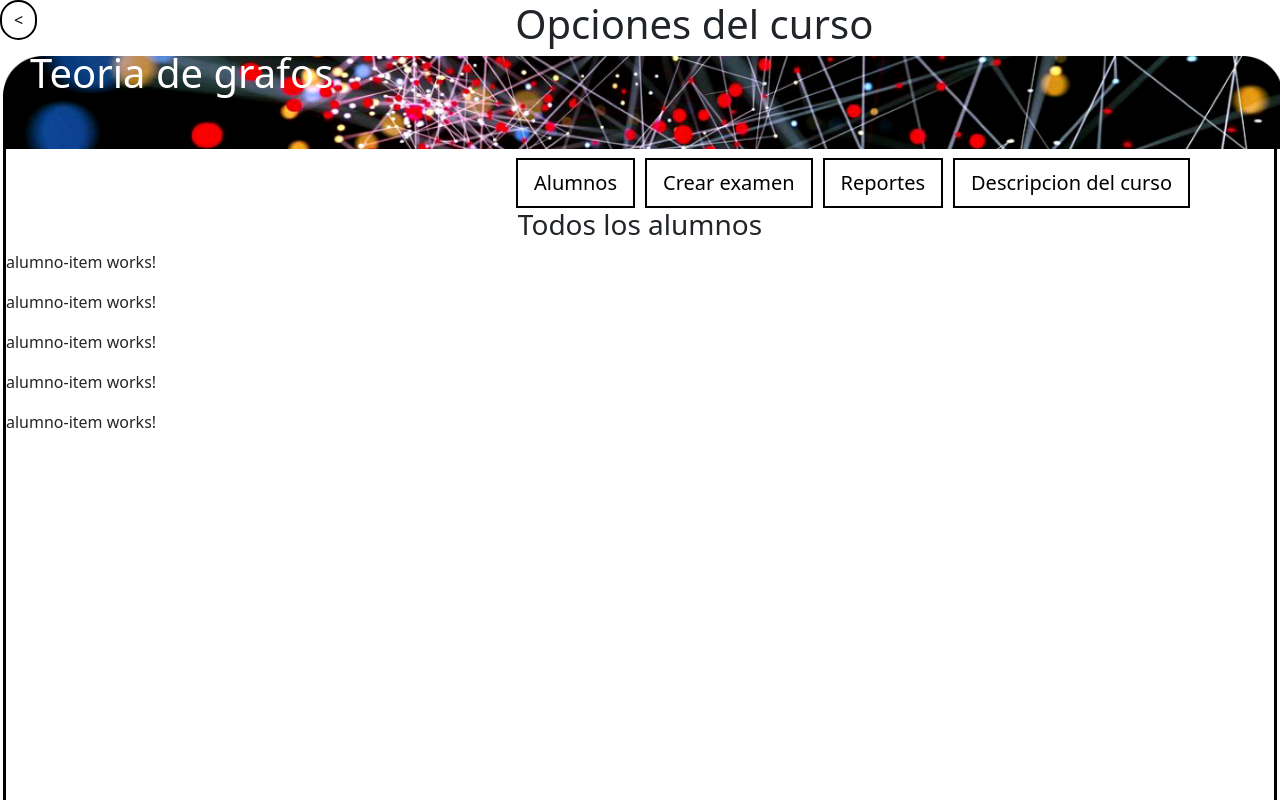
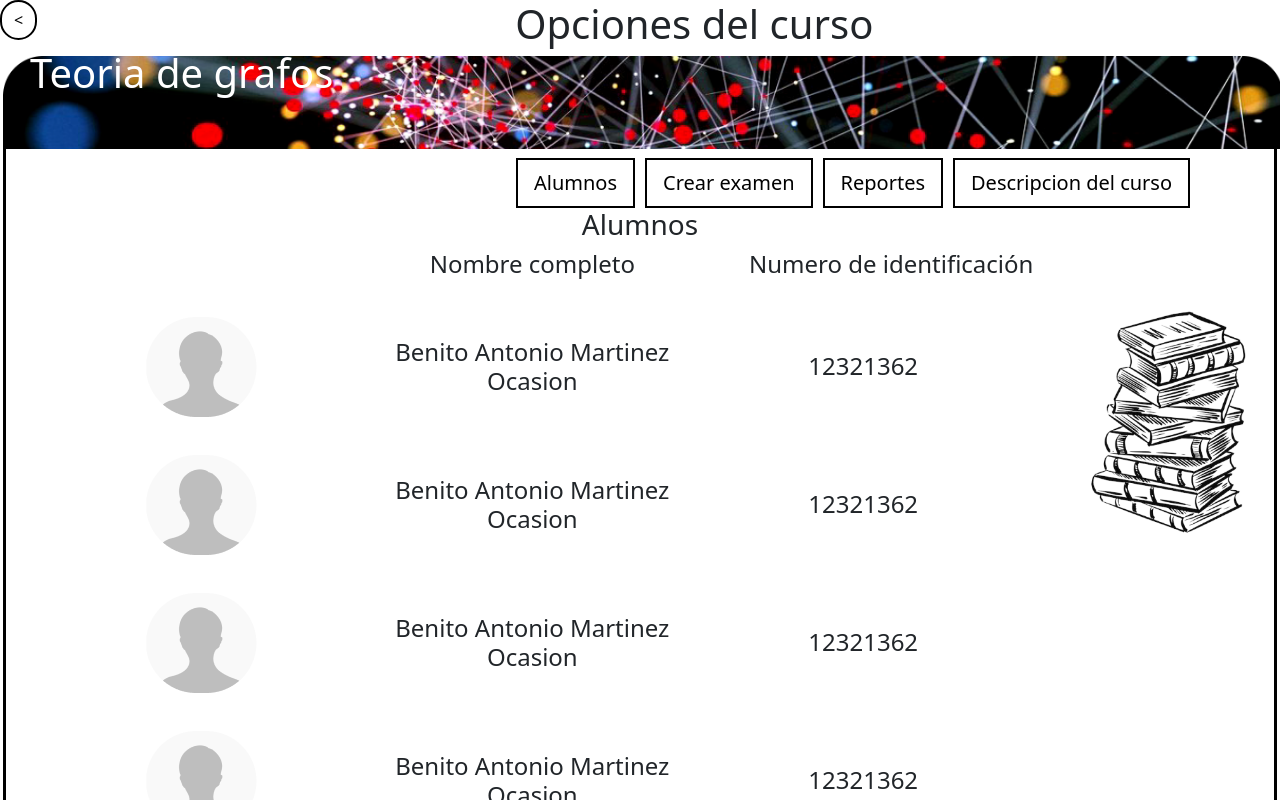
Before and after one commit to AariazP/FrontBaseDatos, an Angular app: page /vista-profesor in a window 1280 px wide. Shown: the top 800 px of the page. Built offline with nearby package versions, Linux system fonts and the light colour scheme.

Commit message:
Update(Vista profesor): Vista alumnos finalizada

```diff
--- a/src/app/components/alumno-item/alumno-item.component.css
+++ b/src/app/components/alumno-item/alumno-item.component.css
@@ -0,0 +1,10 @@
+.item{
+
+  margin: 30px 30px;
+
+}
+
+.img{
+
+
+}
--- a/src/app/components/alumno-item/alumno-item.component.html
+++ b/src/app/components/alumno-item/alumno-item.component.html
@@ -1 +1,19 @@
-<p>alumno-item works!</p>
+<div class="row text-center align-items-center item">
+
+
+  <div class="col-4">
+    <img src="./assets/alumno-item/profile.png" alt="profile" class="img-fluid figure-img">
+  </div>
+
+  <div class="col-4">
+    <h4 class="fw-light " >Benito Antonio Martinez Ocasion</h4>
+  </div>
+
+  <div class="col-4">
+    <h4 class="fw-light">12321362</h4>
+  </div>
+
+
+
+
+</div>
--- a/src/app/components/ver-alumnos/ver-alumnos.component.html
+++ b/src/app/components/ver-alumnos/ver-alumnos.component.html
@@ -1,9 +1,33 @@
 <div>
 
-  <h3 class="text-dark text-center">Todos los alumnos</h3>
+  <h3 class="text-dark text-center">Alumnos</h3>
+
+  <div class="row">
+
+    <div class="col-10">
+
+      <div class="row">
+
+        <div class="col-4"></div>
+        <div class="col-4">
+          <h4 class="text-center">Nombre completo</h4>
+        </div>
+        <div class="col-4">
+          <h4 class="text-center">Numero de identificación</h4>
+        </div>
+
+      </div>
 
 
-  <div>
+    </div>
+    <div class="col-2"></div>
+
+  </div>
+
+
+  <div class="row">
+
+    <div class="col-10">
 
       <app-alumno-item></app-alumno-item>
       <app-alumno-item></app-alumno-item>
@@ -13,4 +37,16 @@
 
     </div>
 
+    <div class="col-2">
+      <img src="./assets/ver-alumnos/books.png" alt="books" class="img-fluid">
+
     </div>
+
+
+
+  </div>
+
+
+
+
+</div>
```
Also changed, not shown: src/assets/alumno-item/profile.png (added), src/assets/ver-alumnos/books.png (added). Lines whose indentation alone changed are shown as unchanged.
